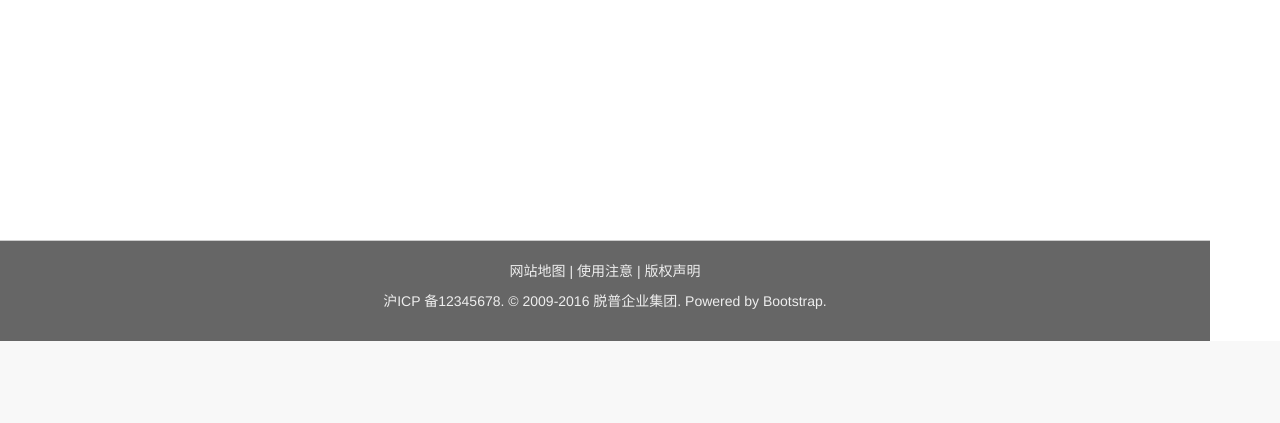
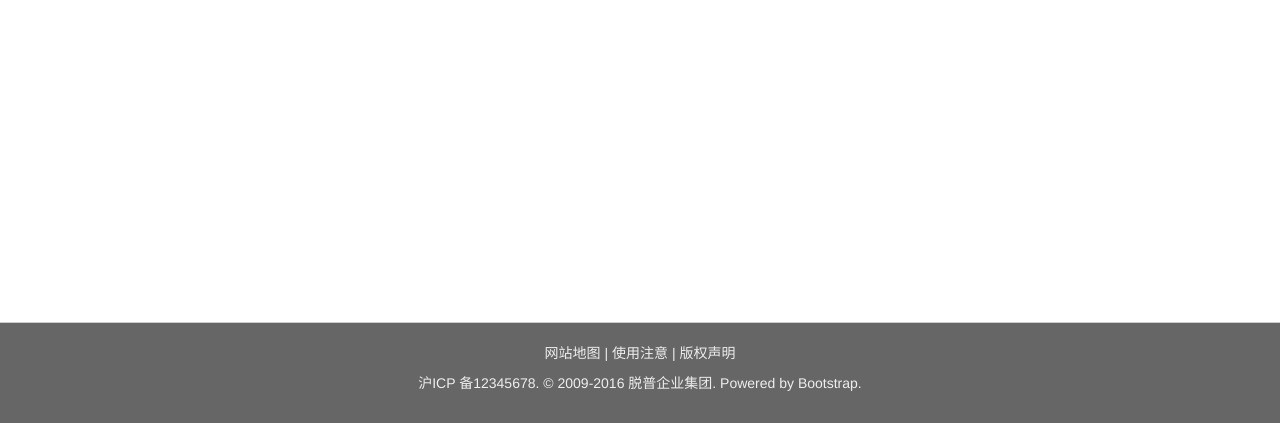
Before and after one commit to moaishen/tophrm, a PHP site: page / in a window 1280 px wide. Shown: the part 459-882 px from the top of the page. Before the commit the page ends 800 px from the top, so only its background shows below. Run offline with PHP 8.4, Linux system fonts and the light colour scheme.

Commit message:
修复页脚置底和鼠标悬停出现手型

```diff
--- a/styles/style.css
+++ b/styles/style.css
@@ -199,7 +199,7 @@
     padding: 20px;
     text-align: center;
     color: #eee;
-    position: absolute;
+    position: relative;
     bottom: 0px;
 }
 
@@ -313,3 +313,7 @@
         font-size: 16px;
     }
 }
+
+form div p a{
+    cursor: pointer;
+}
```
